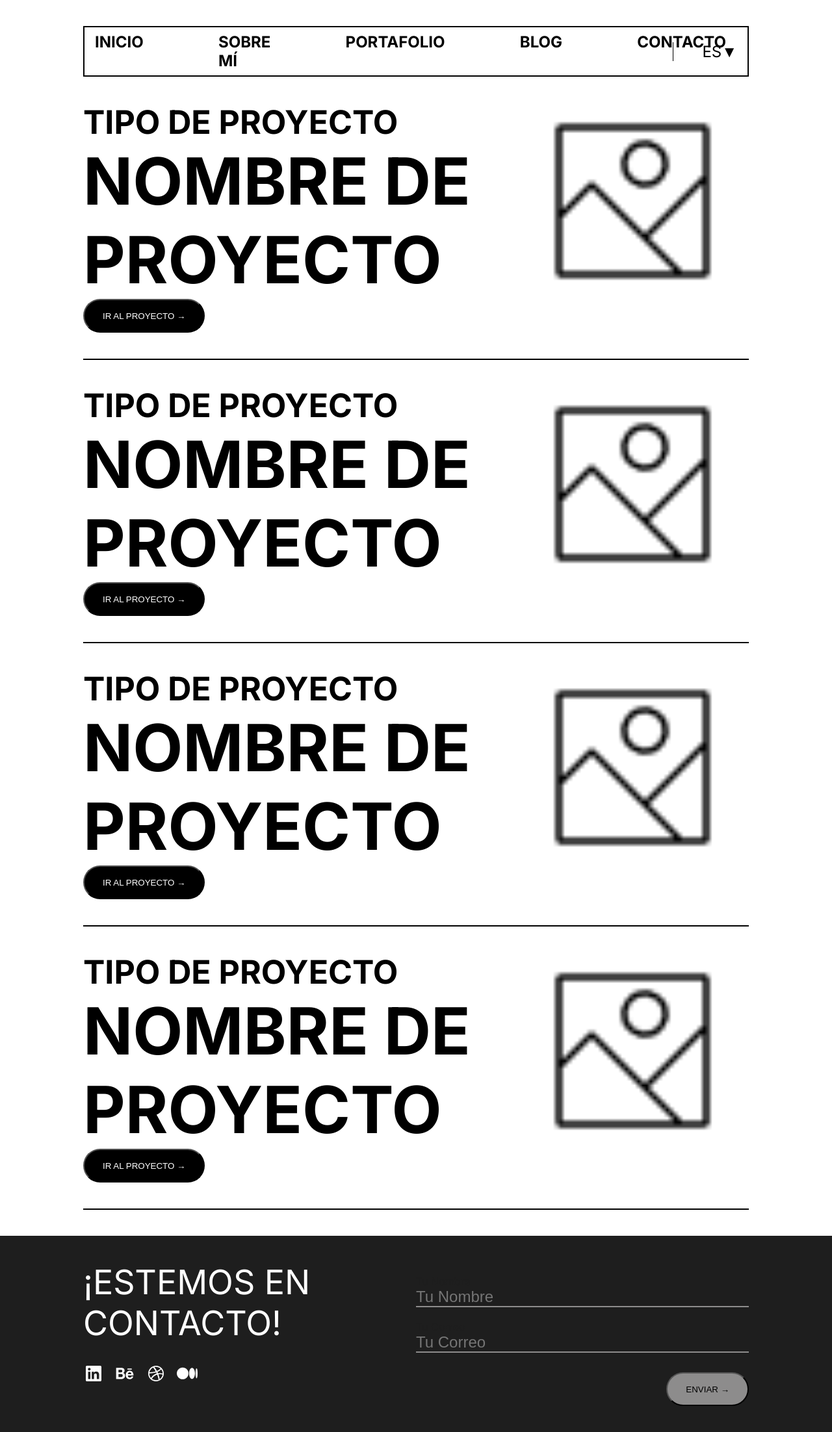
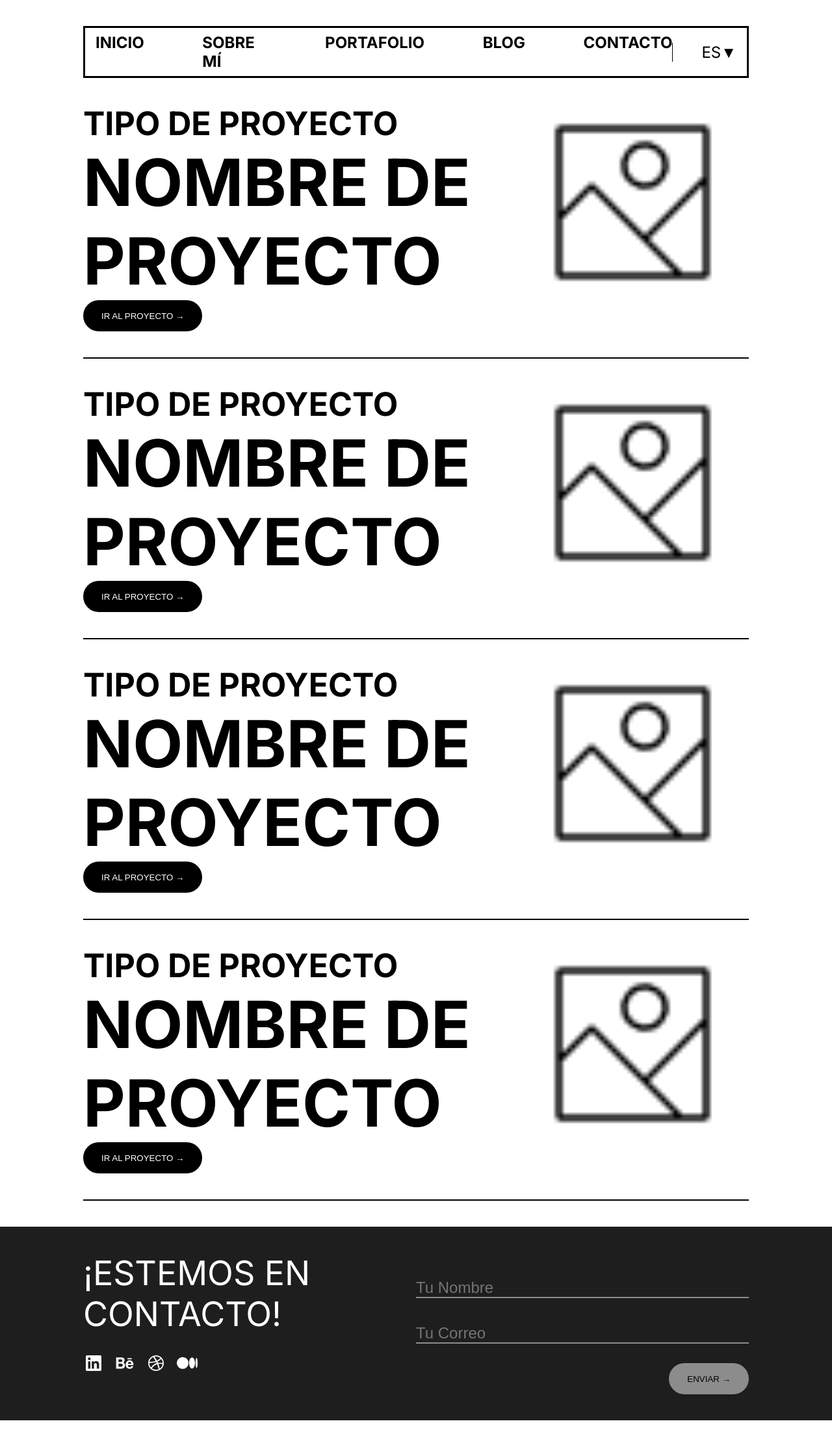
Before and after one commit to Andesign69/PreEntrega2-AndresMartinez, a plain HTML site: page pages/portafolio.html in a window 1280 px wide. Shown: the whole page at 65% size. Drawn offline with Linux system fonts and the light colour scheme.

Commit message:
corrección  de estilos CSS

```diff
--- a/styles/styles.css
+++ b/styles/styles.css
@@ -19,7 +19,7 @@ body {
 
 header {
   display: flex;
-  border: solid 2px #000;
+  border: solid 3px #000;
   padding: 8px 16px 8px 16px;
   align-items: center;
   width: 100%;
@@ -29,7 +29,7 @@ header {
 header nav {
   display: flex;
   width: 90%;
-  gap: 9vw;
+  gap: 7vw;
 }
 
 header a {
@@ -54,7 +54,7 @@ main h1 {
 .services {
   display: flex;
   gap: 16px;
-  border: solid #000;
+  border: solid 3px #000;
   border-left: 0;
   border-right: 0;
   padding: 10px 0;
@@ -90,6 +90,7 @@ dl button {
   background: #000;
   color: #fff;
   border-radius: 30px;
+  border: none;
 }
 
 /* portfolio style*/
@@ -135,6 +136,7 @@ main.portafolio {
   background: #000;
   color: #fff;
   border-radius: 30px;
+  border: none;
 }
 
 /* footer style*/
@@ -190,6 +192,7 @@ footer input[type="submit"] {
   border-radius: 30px;
   align-self: end;
   margin-top: 30px;
+  border: none;
 }
 
 @media screen and (max-width: 768px) {
```
